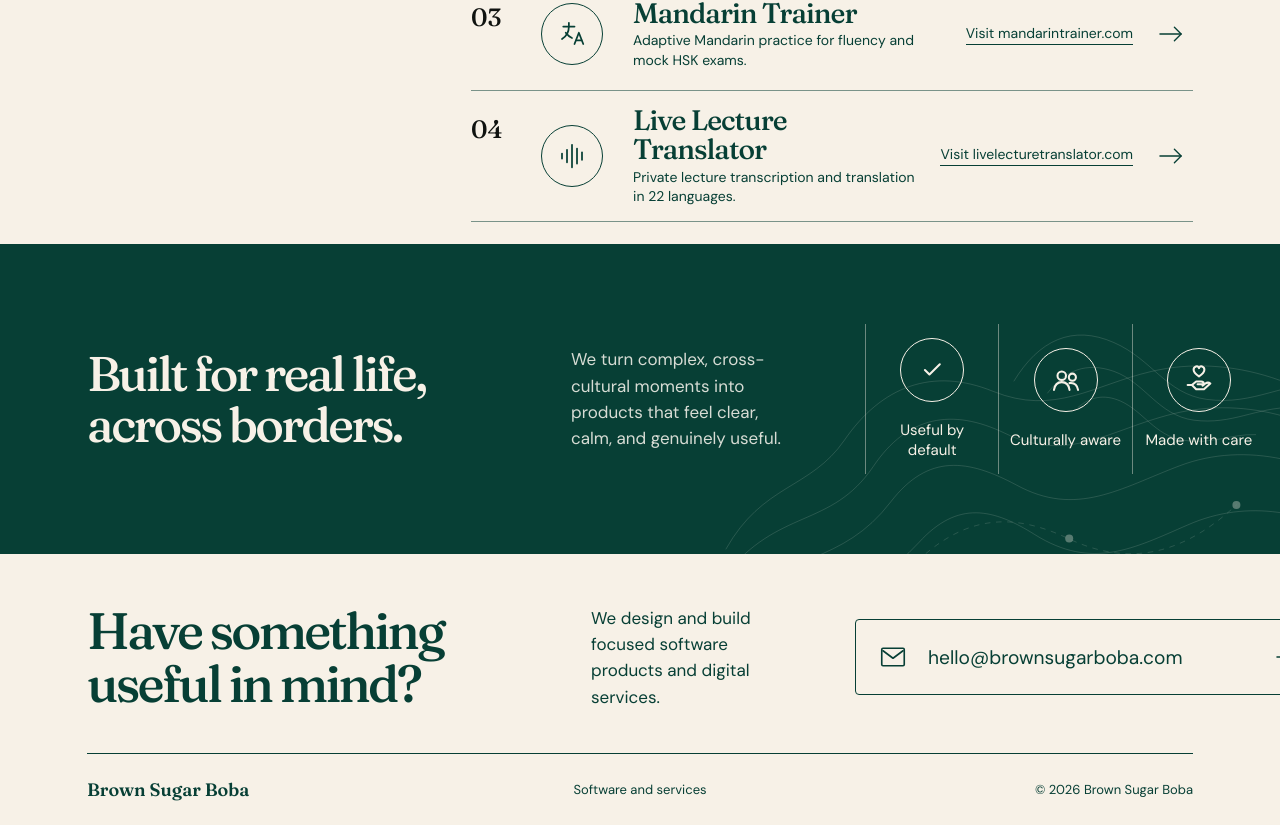
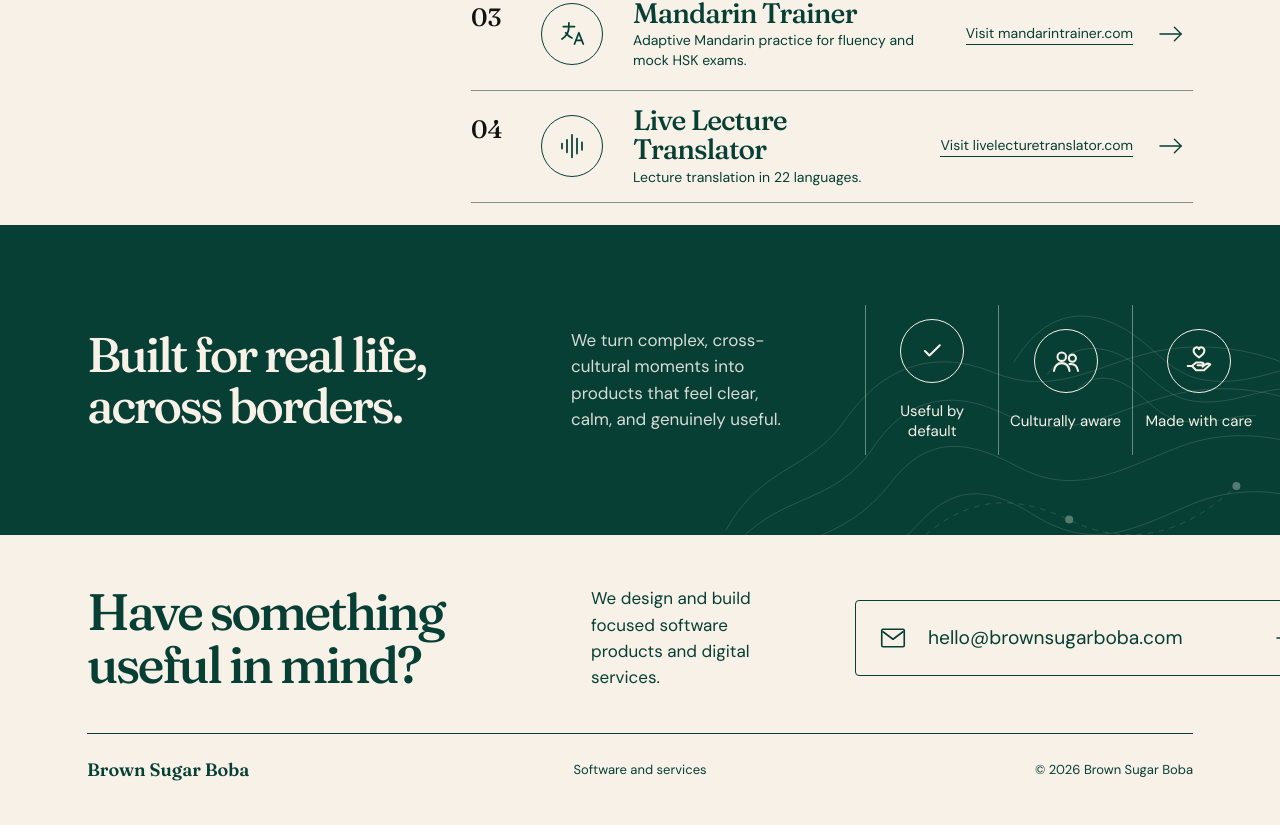
Before and after one commit to bobabar/Brown-Sugar-Boba, a React (Vite) app: page / in a window 1280 px wide. Shown: the part 1004-1829 px from the top of the page. Built offline with nearby package versions, Linux system fonts and the light colour scheme.

Commit message:
Shorten lecture translator description

```diff
--- a/src/App.jsx
+++ b/src/App.jsx
@@ -23,7 +23,7 @@ const products = [
   },
   {
     name: 'Live Lecture Translator',
-    description: 'Private lecture transcription and translation in 22 languages.',
+    description: 'Lecture translation in 22 languages.',
     label: 'Visit livelecturetranslator.com',
     href: 'https://livelecturetranslator.com',
     icon: 'waveform',
```
